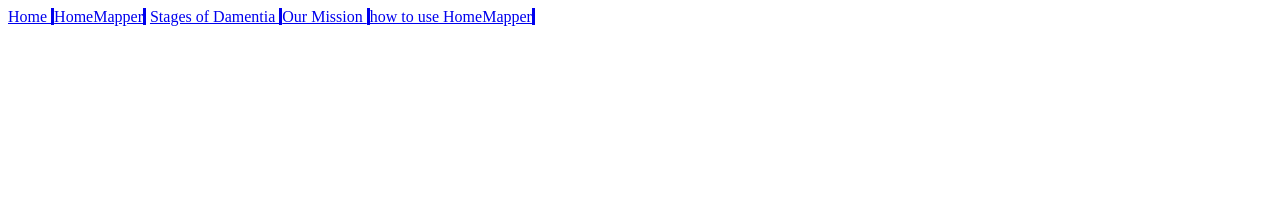
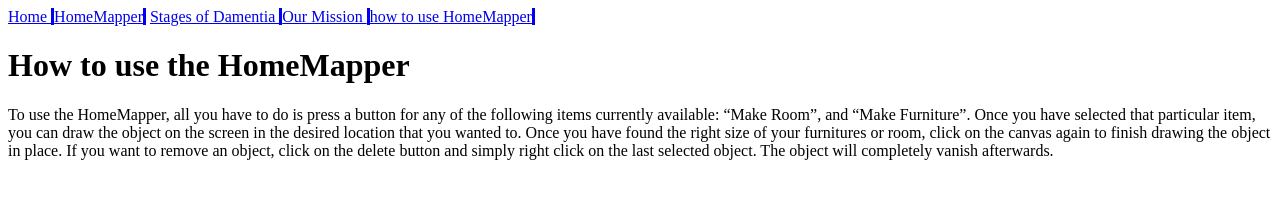
Before and after one commit to theonlymeme/Helping-Humanity, a plain HTML site: page how2.html in a window 1280 px wide. Drawn offline with Linux system fonts and the light colour scheme.

Commit message:
how 2 added html

```diff
--- a/how2.html
+++ b/how2.html
@@ -14,5 +14,13 @@
         <a href="mission.html"> Our Mission </a>
         <a href="how2.html"> how to use HomeMapper </a>
     </div>
+
+    <div class="header1">
+        <h1> How to use the HomeMapper </h1>
+    </div>
+
+    <div class="body">
+        <p>To use the HomeMapper, all you have to do is press a button for any of the following items currently available: “Make Room”, and “Make Furniture”. Once you have selected that particular item, you can draw the object on the screen in the desired location that you wanted to. Once you have found the right size of your furnitures or room, click on the canvas again to finish drawing the object in place. If you want to remove an object, click on the delete button and simply right click on the last selected object. The object will completely vanish afterwards.</p>
+    </div>
 </body>
 </html>
```
